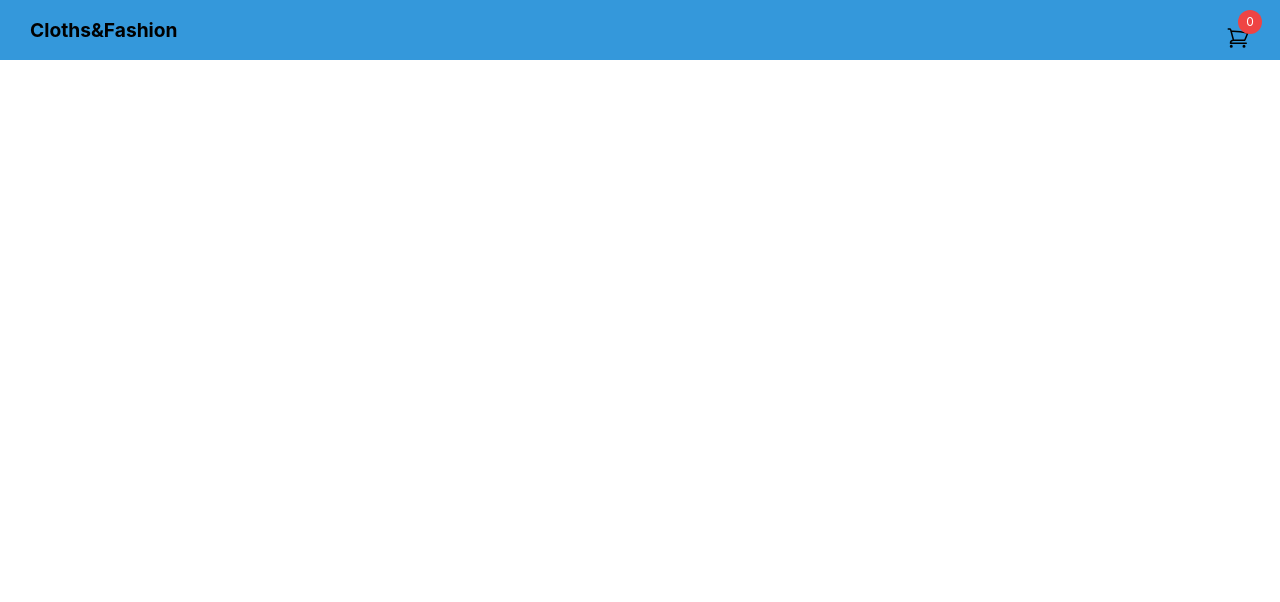
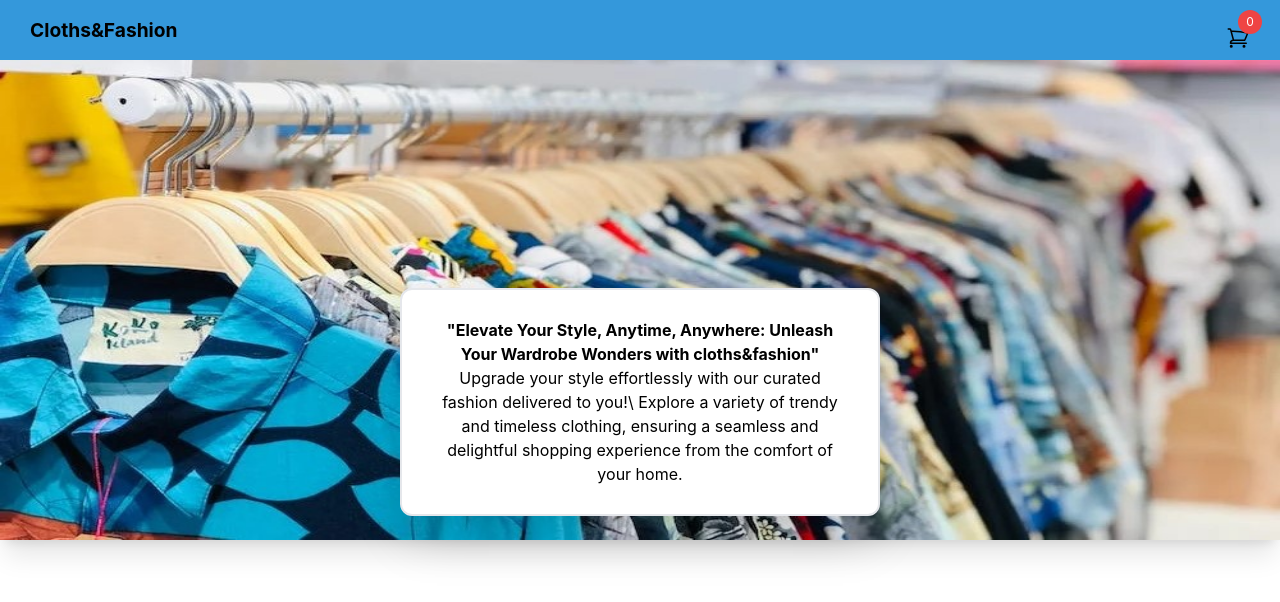
Before and after one commit to AvadhutK01/react-project-shopping-app, a React (Create React App) app: page / in a window 1280 px wide. Shown: the top 602 px of the page. Built offline with nearby package versions, Linux system fonts and the light colour scheme.

Commit message:
Summery component implementation

```diff
--- a/package.json
+++ b/package.json
@@ -34,5 +34,8 @@
       "last 1 firefox version",
       "last 1 safari version"
     ]
+  },
+  "devDependencies": {
+    "tailwindcss": "^3.4.1"
   }
 }
--- a/src/components/UI/Summery/SummeryComponent.jsx
+++ b/src/components/UI/Summery/SummeryComponent.jsx
@@ -2,7 +2,20 @@ import React from 'react'
 
 const SummeryComponent = () => {
     return (
-        <div>SummeryComponent</div>
+        <div className='shadow-xl'>
+            <div className=' flex flex-col items-center justify-center'>
+                <img src="cover2.jpg" className='h-[30rem] w-full' alt="img" />
+                <div className='w-[30rem] text-black border-2 p-7 rounded-xl bg-white absolute top-72 shadow-2xl'>
+                    <p className='font-bold'>"Elevate Your Style, Anytime, Anywhere: Unleash Your Wardrobe Wonders with cloths&fashion"</p>
+                    <p>
+                        Upgrade your style effortlessly with our curated fashion delivered to you!\
+                        Explore a variety of trendy and timeless clothing,
+                        ensuring a seamless and delightful shopping experience from
+                        the comfort of your home.</p>
+                </div>
+            </div>
+
+        </div>
     )
 }
 
--- a/src/components/main/MainComponent.jsx
+++ b/src/components/main/MainComponent.jsx
@@ -1,10 +1,12 @@
 import React from 'react'
 import HeaderComponent from '../UI/Header/HeaderComponent'
+import SummeryComponent from '../UI/Summery/SummeryComponent'
 
 const MainComponent = () => {
     return (
         <div>
             <HeaderComponent />
+            <SummeryComponent />
         </div>
     )
 }
```
Also changed, not shown: public/cover2.jpg (added).
